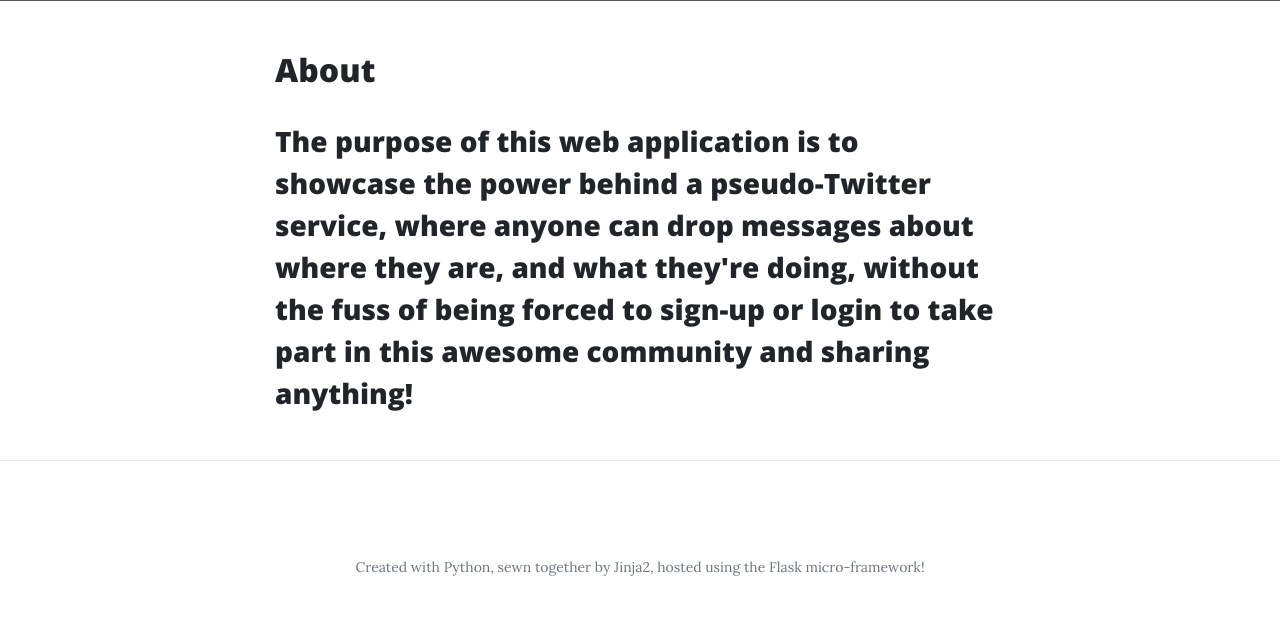
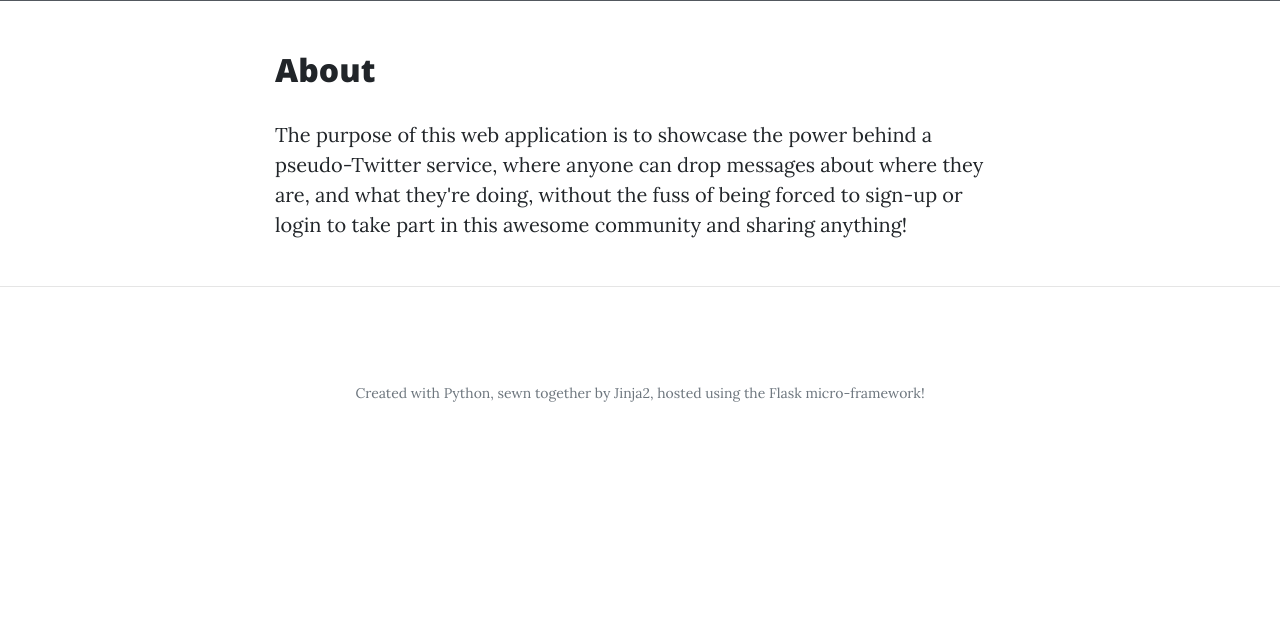
Before and after one commit to nikotrianta/triantafillou_niko_set09103_cw2, a Flask app: page /about in a window 1280 px wide. Shown: the part 331-974 px from the top of the page. After the commit the page ends 733 px from the top, so only its background shows below. Run offline with Flask 2, Linux system fonts and the light colour scheme; parts of the project's set-up code (start-up, migrations or seed data) failed here and were passed over; some libraries are stand-ins or nearby versions.

Commit message:
about change

```diff
--- a/source/templates/about.html
+++ b/source/templates/about.html
@@ -8,10 +8,8 @@
                 <h2 class="post-title">
                     About
                 </h2>
-                <h3 class="post-subtitle">
-                    <p>The purpose of this web application is to showcase the power behind a pseudo-Twitter service, where anyone can drop messages about where they are, and what they're doing, without the fuss of being forced to sign-up or login to take
-                        part in this awesome community and sharing anything!</p>
-                </h3>
+                <p>The purpose of this web application is to showcase the power behind a pseudo-Twitter service, where anyone can drop messages about where they are, and what they're doing, without the fuss of being forced to sign-up or login to take part
+                    in this awesome community and sharing anything!</p>
             </div>
             {% endblock %}
         </div>
```
